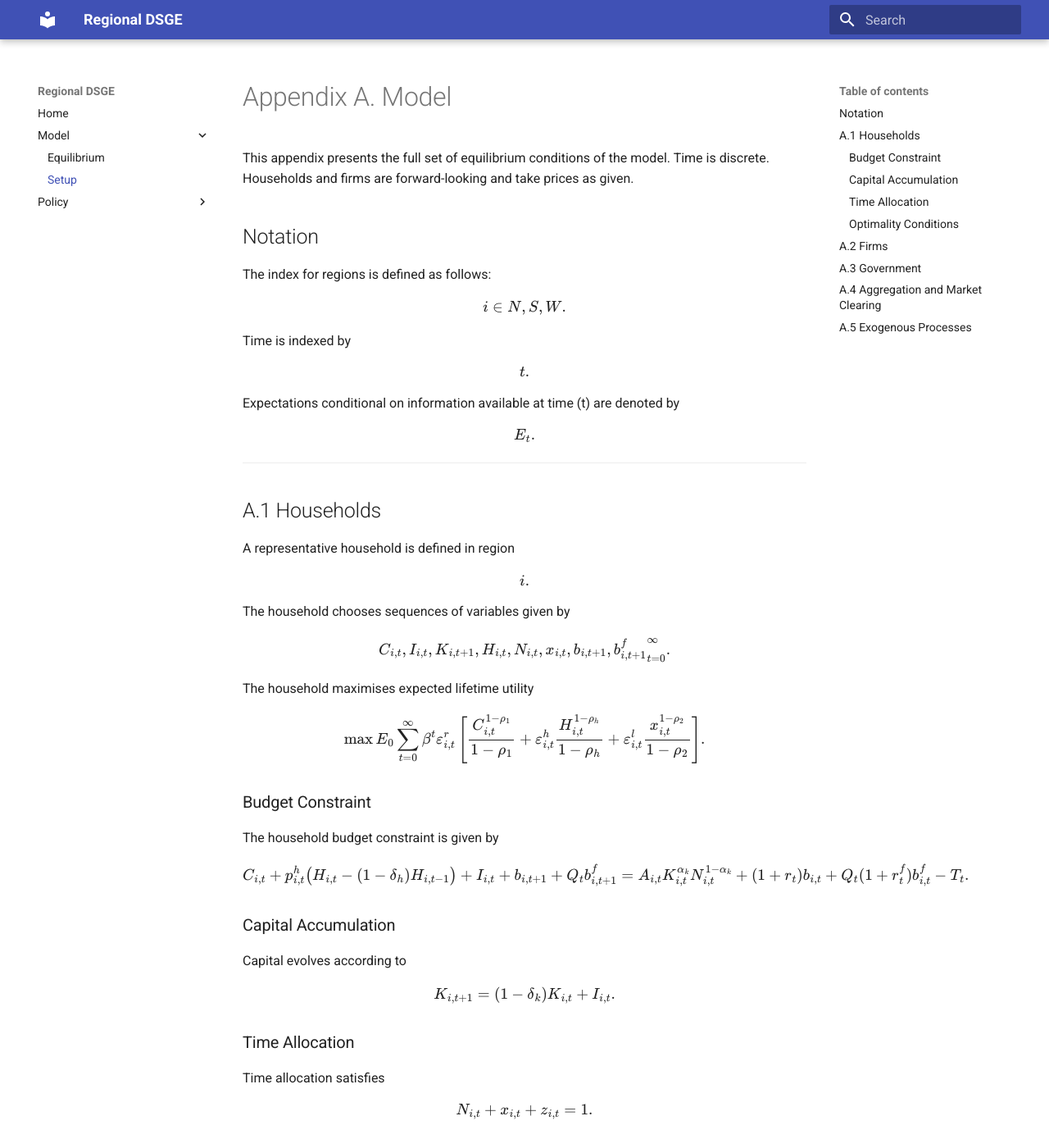
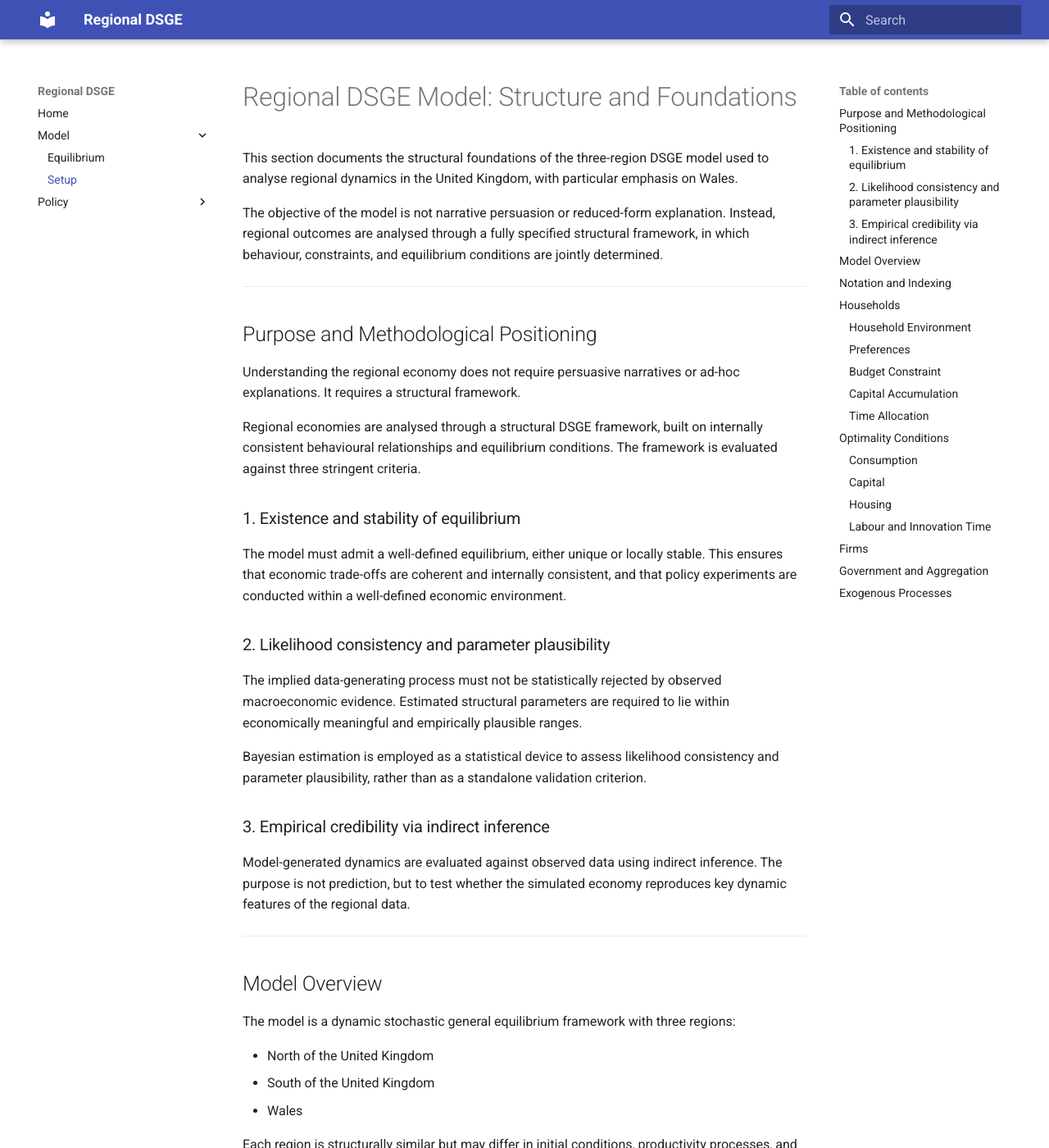
Before and after one commit to macro-structures/regional-dsge, an MkDocs documentation site: the page built from docs/model/setup.md, in a window 1280 px wide and 1400 px high. Shown: the whole window at 82% size. Built offline with MkDocs 1.6.1 and Material for MkDocs 9.7.7, drawn with Linux system fonts in a browser that asks for light colours; some of the changed text lies outside the part shown.

Commit message:
Update setup.md

```diff
--- a/docs/model/setup.md
+++ b/docs/model/setup.md
@@ -1,35 +1,104 @@
-# Appendix A. Model
+# Regional DSGE Model: Structure and Foundations
 
-This appendix presents the full set of equilibrium conditions of the model.
-Time is discrete. Households and firms are forward-looking and take prices as given.
+This section documents the structural foundations of the three-region DSGE model
+used to analyse regional dynamics in the United Kingdom, with particular emphasis
+on Wales.
 
-## Notation
+The objective of the model is not narrative persuasion or reduced-form explanation.
+Instead, regional outcomes are analysed through a fully specified structural framework,
+in which behaviour, constraints, and equilibrium conditions are jointly determined.
 
-The index for regions is defined as follows:
+---
 
-$$ i \in \{N,S,W\}. $$
+## Purpose and Methodological Positioning
 
-Time is indexed by
+Understanding the regional economy does not require persuasive narratives or ad-hoc explanations.
+It requires a structural framework.
 
-$$ t. $$
+Regional economies are analysed through a structural DSGE framework, built on internally
+consistent behavioural relationships and equilibrium conditions. The framework is evaluated
+against three stringent criteria.
+
+### 1. Existence and stability of equilibrium
+
+The model must admit a well-defined equilibrium, either unique or locally stable.
+This ensures that economic trade-offs are coherent and internally consistent, and that
+policy experiments are conducted within a well-defined economic environment.
+
+### 2. Likelihood consistency and parameter plausibility
+
+The implied data-generating process must not be statistically rejected by observed
+macroeconomic evidence. Estimated structural parameters are required to lie within
+economically meaningful and empirically plausible ranges.
+
+Bayesian estimation is employed as a statistical device to assess likelihood consistency
+and parameter plausibility, rather than as a standalone validation criterion.
+
+### 3. Empirical credibility via indirect inference
+
+Model-generated dynamics are evaluated against observed data using indirect inference.
+The purpose is not prediction, but to test whether the simulated economy reproduces
+key dynamic features of the regional data.
+
+---
+
+## Model Overview
+
+The model is a dynamic stochastic general equilibrium framework with three regions:
+
+- North of the United Kingdom
+- South of the United Kingdom
+- Wales
+
+Each region is structurally similar but may differ in initial conditions, productivity
+processes, and policy transmission mechanisms. National aggregates are constructed as
+weighted combinations of regional outcomes.
+
+---
+
+## Notation and Indexing
+
+Regions are indexed as follows:
+
+$$
+i \in \{N, S, W\}.
+$$
+
+Time is discrete and indexed by
+
+$$
+t.
+$$
 
 Expectations conditional on information available at time \(t\) are denoted by
 
-$$ E_t. $$
+$$
+E_t.
+$$
 
 ---
 
-## A.1 Households
+## Households
+
+Each region is populated by a representative household.
+
+### Household Environment
 
 A representative household is defined in region
 
-$$ i. $$
+$$
+i.
+$$
 
-The household chooses sequences of variables given by
+The household chooses sequences of consumption, investment, capital, housing, labour,
+innovation time, and asset holdings given by
 
 $$
-\{ C_{i,t}, I_{i,t}, K_{i,t+1}, H_{i,t}, N_{i,t}, x_{i,t}, b_{i,t+1}, b^f_{i,t+1} \}_{t=0}^{\infty}.
+\{ C_{i,t}, I_{i,t}, K_{i,t+1}, H_{i,t}, N_{i,t}, x_{i,t},
+b_{i,t+1}, b^f_{i,t+1} \}_{t=0}^{\infty}.
 $$
+
+### Preferences
 
 The household maximises expected lifetime utility
 
@@ -42,9 +111,12 @@ $$
 \right].
 $$
 
+Preferences allow for region-specific shocks to consumption, housing services,
+and innovation effort.
+
 ### Budget Constraint
 
-The household budget constraint is given by
+Household choices are subject to the budget constraint
 
 $$
 C_{i,t}
@@ -52,7 +124,8 @@ C_{i,t}
 + I_{i,t}
 + b_{i,t+1}
 + Q_t b^f_{i,t+1}
-= A_{i,t} K_{i,t}^{\alpha_k} N_{i,t}^{1-\alpha_k}
+=
+A_{i,t} K_{i,t}^{\alpha_k} N_{i,t}^{1-\alpha_k}
 + (1+r_t)b_{i,t}
 + Q_t(1+r_t^f)b^f_{i,t}
 - T_t.
@@ -68,15 +141,19 @@ $$
 
 ### Time Allocation
 
-Time allocation satisfies
+Household time is allocated across labour, innovation activity, and residual time:
 
 $$
 N_{i,t} + x_{i,t} + z_{i,t} = 1.
 $$
 
-### Optimality Conditions
+---
 
-The consumption Euler equation is given by
+## Optimality Conditions
+
+### Consumption
+
+The intertemporal consumption decision satisfies
 
 $$
 \varepsilon^r_{i,t} C_{i,t}^{-\rho_1}
@@ -86,17 +163,21 @@ E_t \left[
 \right].
 $$
 
-The capital Euler equation is given by
+### Capital
+
+The optimal accumulation of capital is governed by
 
 $$
 \varepsilon^r_{i,t} C_{i,t}^{-\rho_1}
 = \beta E_t \left[
 \varepsilon^r_{i,t+1} C_{i,t+1}^{-\rho_1}
-\left(1-\delta_k+r^k_{i,t+1}\right)
+\left(1-\delta_k + r^k_{i,t+1}\right)
 \right].
 $$
 
-The housing Euler equation is given by
+### Housing
+
+Housing demand satisfies
 
 $$
 \varepsilon^h_{i,t} H_{i,t}^{-\rho_h}
@@ -107,7 +188,9 @@ p^h_{i,t+1}(1-\delta_h)
 \right].
 $$
 
-Labour supply satisfies
+### Labour and Innovation Time
+
+Labour supply and innovation effort satisfy
 
 $$
 \varepsilon^l_{i,t} x_{i,t}^{-\rho_2}
@@ -116,31 +199,23 @@ $$
 (1-\tau^L_t).
 $$
 
-Uncovered interest parity is given by
-
-$$
-1+r_t
-= E_t \left[
-\frac{Q_{t+1}}{Q_t}
-(1+r^f_t+\rho_t)
-\right].
-$$
-
 ---
 
-## A.2 Firms
+## Firms
 
 Final output in region
 
-$$ i $$
+$$
+i
+$$
 
-is produced according to
+is produced using capital and labour according to
 
 $$
 Y_{i,t} = A_{i,t} K_{i,t}^{\alpha_k} N_{i,t}^{1-\alpha_k}.
 $$
 
-Firms maximise profits given by
+Firms operate under perfect competition and maximise profits
 
 $$
 \Pi_{i,t}
@@ -173,7 +248,7 @@ $$
 
 ---
 
-## A.3 Government
+## Government and Aggregation
 
 The government budget constraint is given by
 
@@ -190,11 +265,7 @@ R_t
 + \Lambda_t.
 $$
 
----
-
-## A.4 Aggregation and Market Clearing
-
-Aggregate quantities satisfy
+Aggregate quantities are constructed as
 
 $$
 Y_t = \sum_i Y_{i,t}, \qquad
@@ -210,6 +281,6 @@ $$
 
 ---
 
-## A.5 Exogenous Processes
+## Exogenous Processes
 
-All exogenous shocks follow AR(1) processes.
+All exogenous shocks follow stationary AR(1) processes.
```
Also changed, not shown: other parts of docs/model/setup.md (+1 -1 lines).
